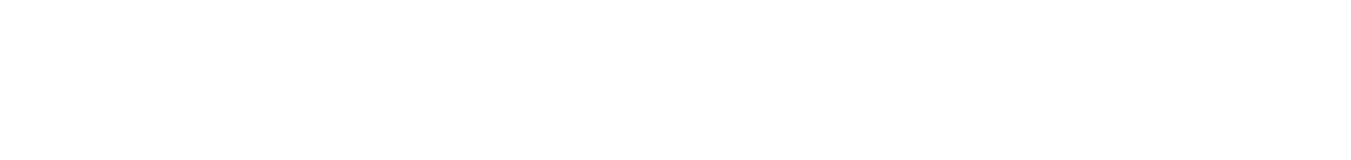
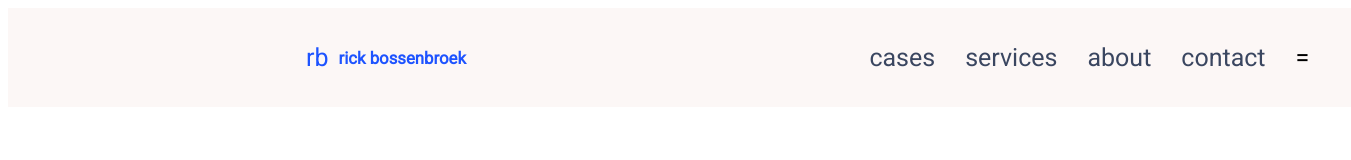
Before and after one commit to Aarifalam/RickBossenBroek-Clone, a plain HTML site: page index.html in a window 1280 px wide. Shown: the whole page, 1351 px wide, since content can reach past the window. Drawn offline with Linux system fonts and the light colour scheme.

Commit message:
i completed Header part, for header i used common.css file which is common for every and also index.css file for main html file only.

```diff
--- a/common.css
+++ b/common.css
@@ -0,0 +1,74 @@
+/* we also can use link tag in head of html file but then we have to use link in every html file thats why we are using import */
+@import url("https://fonts.googleapis.com/css2?family=Poppins:ital,wght@0,100;0,200;0,500;0,700;1,100;1,300&family=Roboto:wght@100;300;400&display=swap");
+
+/* this is css variable. used for to change in multiple places only from single line change. */
+/* root means body or html itself */
+:root {
+  /* this is called css variable. if we will change it's color then it will change all  over where we used this variable */
+  --primary-color: #1d53ff;
+  --secondary-color: rgba(155, 217, 241, 0.986);
+}
+
+html,
+body {
+  width: 100%;
+  height: 100%;
+  font-family: "roboto", serif;
+
+  /* font size acjustable acording with stren-widht. Used ".em"    means responsive font size */
+  font-size: 1.25em;
+}
+
+/* flex i will be using many different places and it is common thing, thats why i am taking it in a " common.css" */
+.flex {
+  display: flex;
+}
+
+a {
+  text-decoration: none;
+  color: #3a4660;
+}
+
+.width-100-percent {
+  width: 100%;
+}
+
+/* i wants headers two parts in middle of the header thats why i am taking */
+.justify-center {
+  justify-content: center;
+}
+
+/* i want vertically align */
+.align-center {
+  align-items: center;
+}
+
+.flex-1 {
+  flex: 1;
+}
+
+.flex-2 {
+  flex: 2;
+}
+
+.move-right {
+  justify-content: flex-end;
+}
+
+.gap {
+  gap: 10px;
+}
+
+.flex-center {
+  justify-content: flex-end;
+  align-items: center;
+}
+
+.common-padding {
+  padding: 0px 1.25em;
+}
+
+/* for to "rb and = " stick with the display we have to use this */
+.sticky {
+  position: sticky;
+}
--- a/index.css
+++ b/index.css
@@ -0,0 +1,30 @@
+h1,
+h2,
+h3,
+h4,
+h5,
+h6,
+p {
+  color: var(--primary-color);
+}
+
+header {
+  background-color: #fcf7f6;
+}
+
+/* i didn't see use case of this at other place thats why i am going to write in "index.css" */
+.no-list-style ul li {
+  list-style: none;
+  padding: 10px;
+}
+
+/* header navs, when we are hovering over there a bckground color present and a small box is coming up, but this is only for navs */
+.no-list-style ul li:hover {
+  background-color: var(--secondary-color);
+  border-radius: 5px;
+}
+
+/* when i hover every <a> tag should have color black */
+.no-list-style ul li:hover a {
+  color: var(--primary-color);
+}
--- a/index.html
+++ b/index.html
@@ -10,7 +10,37 @@
   </head>
 
   <body>
-    <header></header>
+    <!-- this is Header -->
+    <header class="flex align-center width-100-percent common-padding">
+      <!-- this div is for left part of header -->
+      <div class="flex flex-1 gap flex-center">
+        <!-- this was text image but  choosen to use text in hading but it doesn't have meanins so thats why in p tag we are writing  -->
+        <p class="sticky">rb</p>
+
+        <!-- this "rick bossenbroek" has meaning thats why in heading rag -->
+        <h6>rick bossenbroek</h6>
+      </div>
+
+      <nav class="no-list-style flex-2 nav">
+        <ul class="flex move-right gap">
+          <li>
+            <a href="./pages/cases/index.html">cases</a>
+          </li>
+          <li>
+            <a href="./pages/services/index.html">services</a>
+          </li>
+          <li>
+            <a href="./pages/about/index.html">about</a>
+          </li>
+          <li>
+            <a href="./pages/contact/index.html">contact</a>
+          </li>
+          <li class="sticky">
+            <span>=</span>
+          </li>
+        </ul>
+      </nav>
+    </header>
 
     <section></section>
 
```
